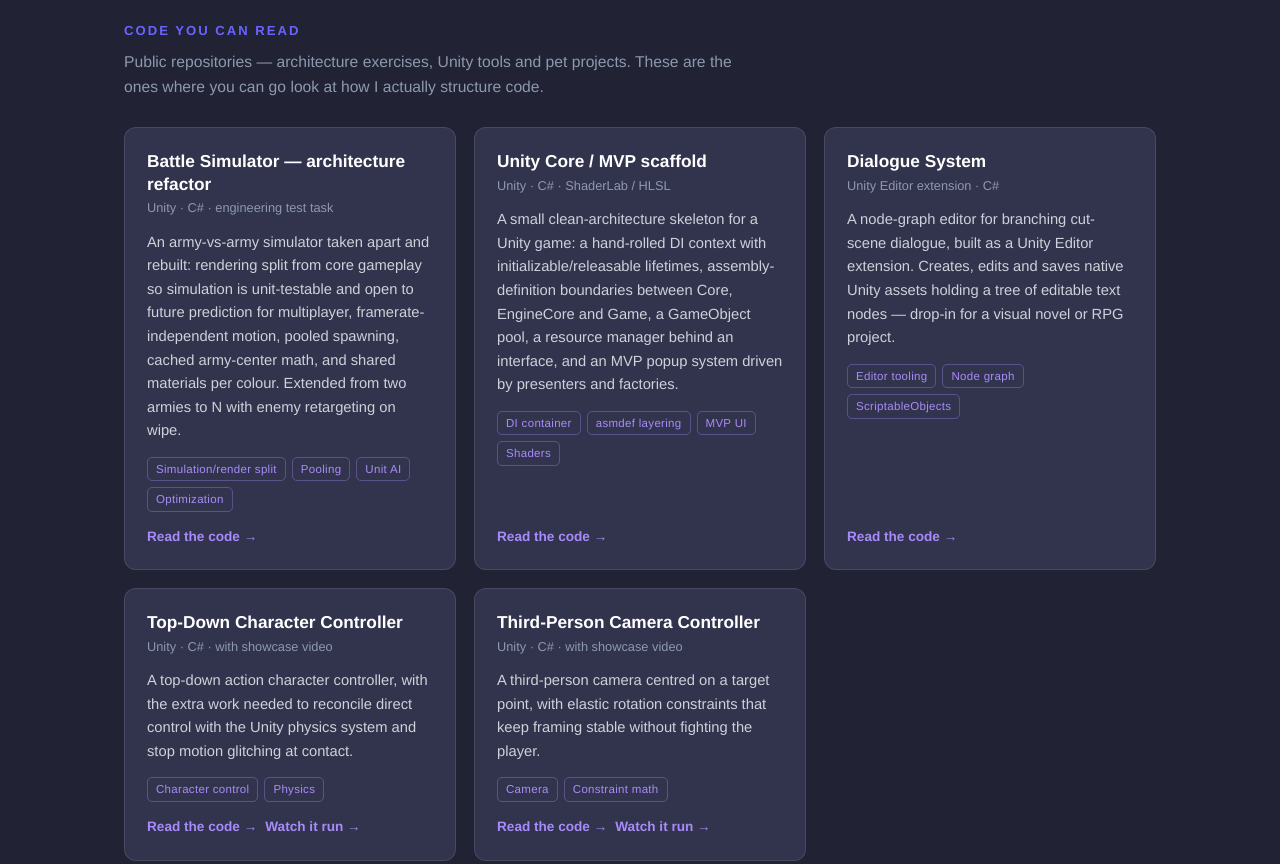
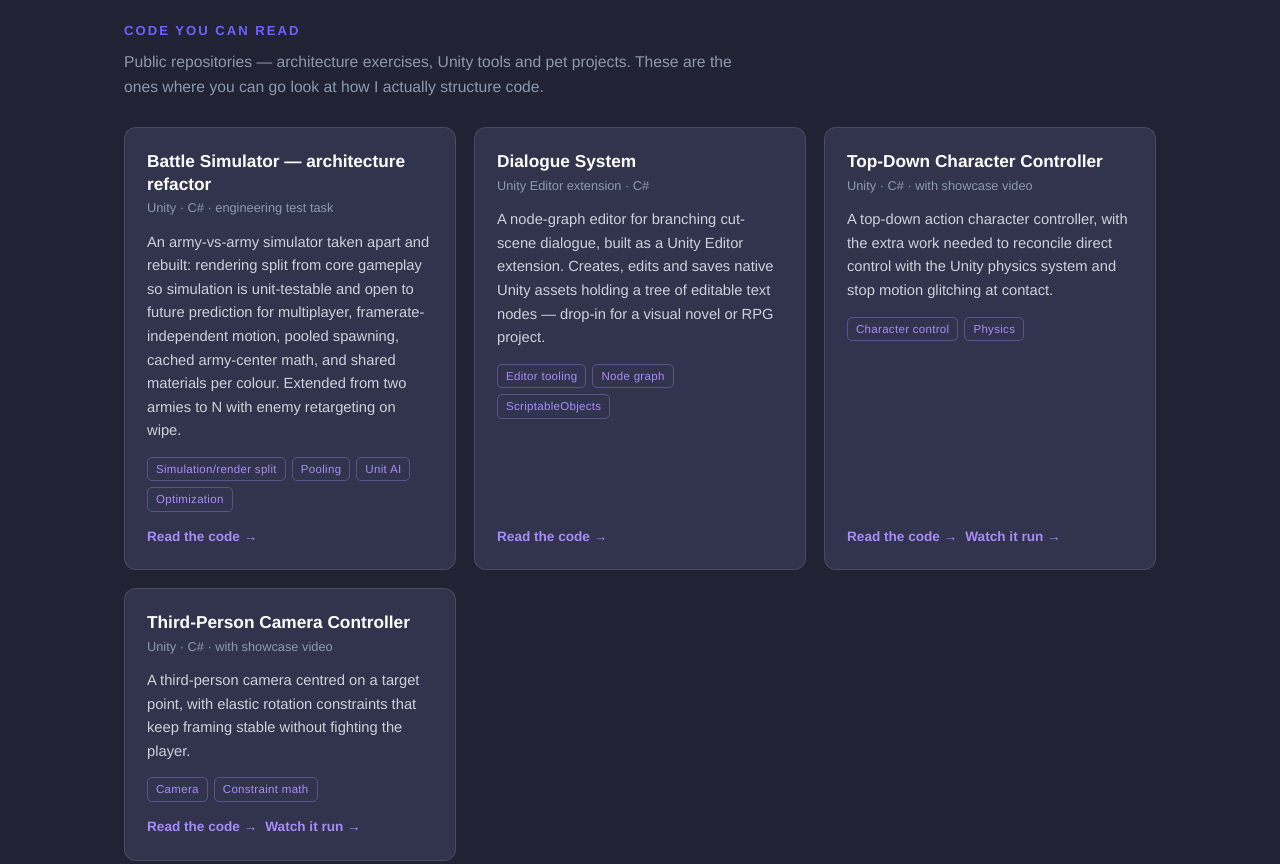
Before and after one commit to Antivortex/Antivortex.github.io, a plain HTML site: page index.html in a window 1280 px wide. Shown: the part 1880-2744 px from the top of the page. Drawn offline with Linux system fonts and the light colour scheme.

Commit message:
Remove Unity Core / MVP scaffold card

```diff
--- a/index.html
+++ b/index.html
@@ -398,22 +398,6 @@
       </article>
 
       <article class="card">
-        <h3>Unity Core / MVP scaffold</h3>
-        <div class="meta">Unity · C# · ShaderLab / HLSL</div>
-        <p>
-          A small clean-architecture skeleton for a Unity game: a hand-rolled DI context with
-          initializable/releasable lifetimes, assembly-definition boundaries between Core, EngineCore
-          and Game, a GameObject pool, a resource manager behind an interface, and an MVP popup system
-          driven by presenters and factories.
-        </p>
-        <div class="tags">
-          <span class="tag">DI container</span><span class="tag">asmdef layering</span>
-          <span class="tag">MVP UI</span><span class="tag">Shaders</span>
-        </div>
-        <div class="foot"><a class="repo-link" href="https://github.com/Antivortex/omg-test">Read the code</a></div>
-      </article>
-
-      <article class="card">
         <h3>Dialogue System</h3>
         <div class="meta">Unity Editor extension · C#</div>
         <p>
```
